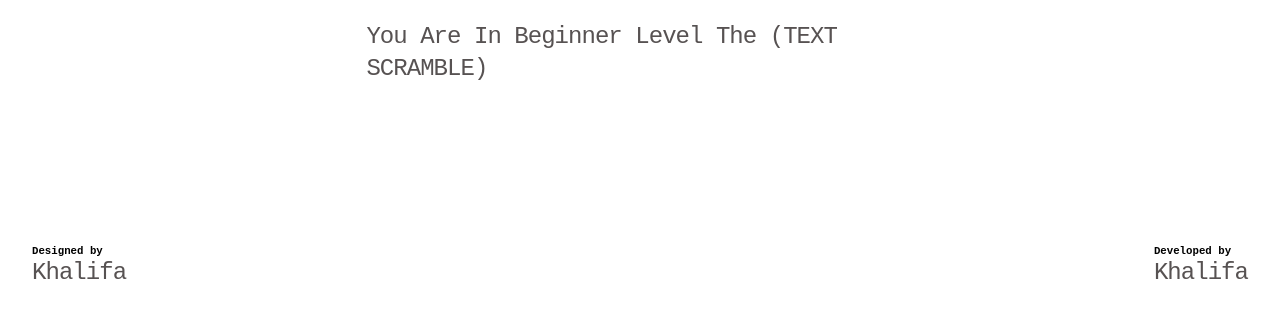
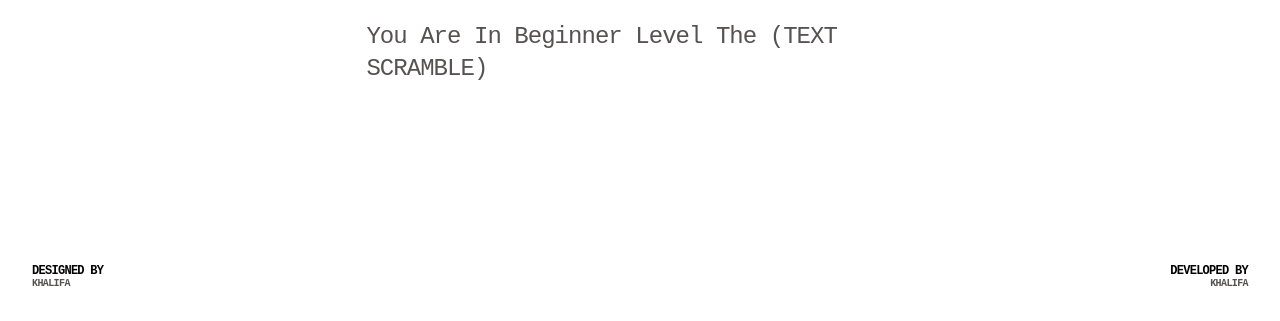
Before and after one commit to khalifa707/Animation-Tuturial-Basics, a plain HTML site: page 01-Beginner-Level/01.1-Text-Scramble/index.html in a window 1280 px wide. Shown: the part 479-800 px from the top of the page. Drawn offline with Linux system fonts and the light colour scheme.

Commit message:
Starting with Beginner Level. Styling CSS

```diff
--- a/01-Beginner-Level/01.1-Text-Scramble/index.html
+++ b/01-Beginner-Level/01.1-Text-Scramble/index.html
@@ -21,11 +21,11 @@
 <footer>
     <div class="des">
         <h6>Designed by</h6>
-        <p>Khalifa</p>
+        <p class="bio">Khalifa</p>
     </div>
     <div class="dev">
         <h6>Developed by</h6>
-        <p>Khalifa</p>
+        <p class="bio">Khalifa</p>
     </div>
 </footer>
 
--- a/01-Beginner-Level/01.1-Text-Scramble/style.css
+++ b/01-Beginner-Level/01.1-Text-Scramble/style.css
@@ -90,3 +90,36 @@ p{
     letter-spacing: 3px;
     text-transform: uppercase;
 }
+
+h6{
+    font-size: 12px;
+    font-style: normal;
+    font-weight: 700;
+    line-height: 12px; /* 100% */
+    letter-spacing: -0.72px;
+    text-transform: uppercase;
+}
+
+.bio{
+    color: #575252;
+    font-size: 10px;
+    font-style: normal;
+    font-weight: 700;
+    line-height: 10px; /* 100% */
+    letter-spacing: -0.6px;
+    text-transform: uppercase;
+}
+
+.des{
+    display: flex;
+    flex-direction: column;
+    align-items: flex-start;
+    gap: 2px;
+}
+
+.dev{
+    display: flex;
+    flex-direction: column;
+    align-items: flex-end;
+    gap: 2px;
+}
```
